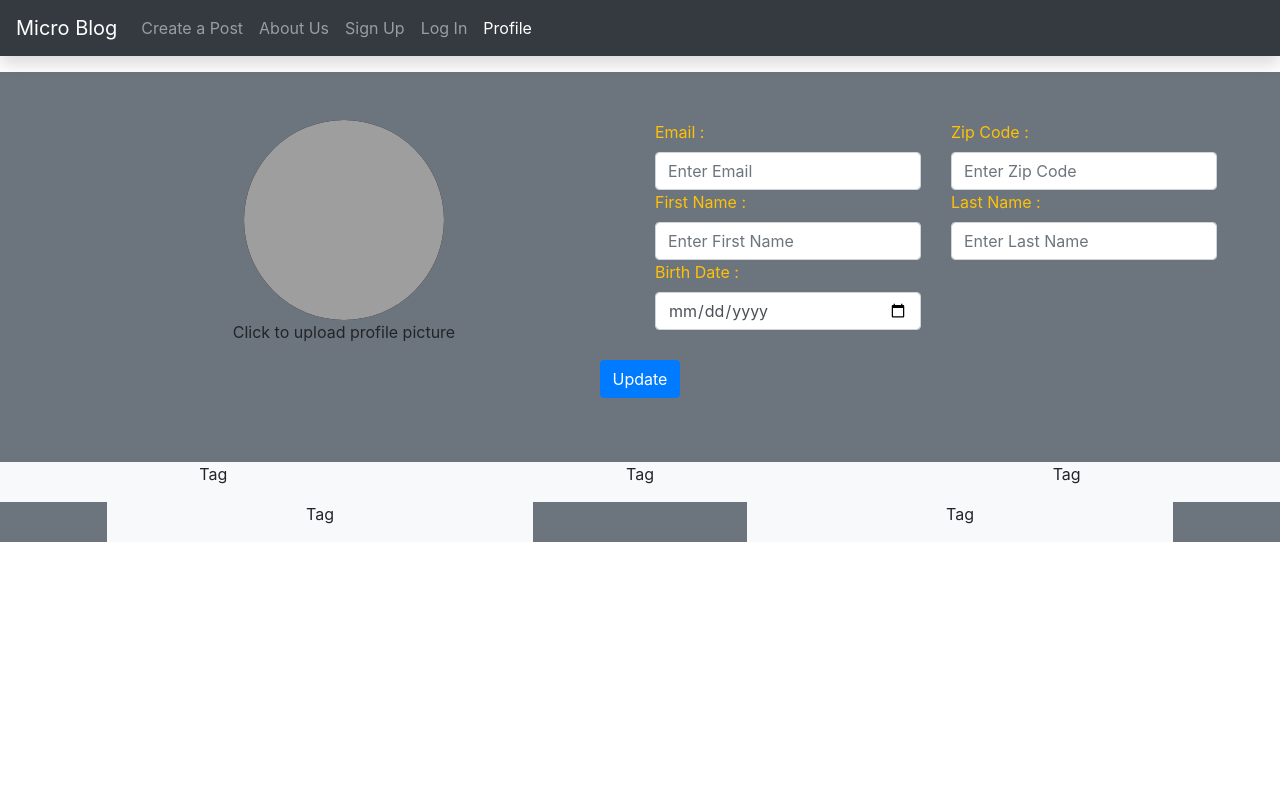
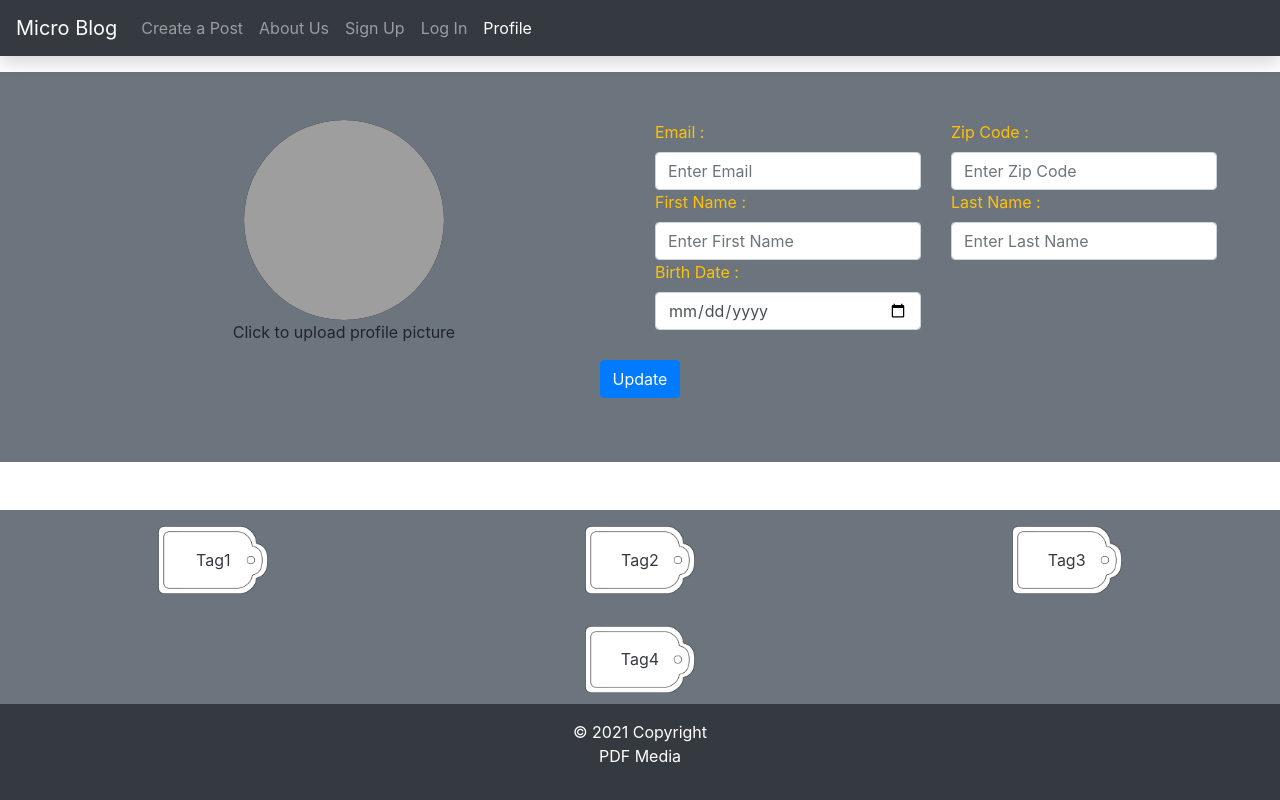
Before and after one commit to CUNYTechPrep/project-starter, a React (Create React App) app in the folder client/: page /profile in a window 1280 px wide. Built offline with nearby package versions, Linux system fonts and the light colour scheme; no server answers; grey boxes are pictures that could not be loaded; what react-geocode would draw is missing.

Commit message:
added props to tags

```diff
--- a/client/package.json
+++ b/client/package.json
@@ -5,7 +5,7 @@
   "dependencies": {
     "@react-google-maps/api": "^2.1.1",
     "dotenv": "^8.2.0",
-    "firebase": "^8.4.3",
+    "firebase": "^8.5.0",
     "react": "^16.14.0",
     "react-dom": "^16.14.0",
     "react-geocode": "^0.2.3",
--- a/client/src/App.js
+++ b/client/src/App.js
@@ -1,5 +1,4 @@
 import React, { useState } from 'react';
-import { Button } from './components/Button';
 import Dropdown from './components/Dropdown';
 import {
   BrowserRouter as Router,
--- a/client/src/components/Tag.css
+++ b/client/src/components/Tag.css
@@ -16,3 +16,11 @@
     width: 110px;
     height: auto;
 }
+
+img:hover{
+    filter: brightness(50%);
+}
+
+.centered:hover{
+    filter: brightness(50%);
+}
--- a/client/src/pages/Profile.js
+++ b/client/src/pages/Profile.js
@@ -1,4 +1,6 @@
 import React from 'react';
+import Footer from '../components/Footer';
+import Tag from '../components/Tag';
 import { Redirect } from 'react-router-dom';
 import '../Form.css'
 
@@ -63,31 +65,33 @@ function ProfilePage(props) {
     );
 }
 
-function Tags(props){
+function Tags(props) {
 
     return (
 
+        <div className="tag-section my-5">
             <div className='row justify-content-around bg-secondary'>
 
-                <div className='col-md-4 bg-light'>
-                    <p>Tag</p>
+                <div className='col-md-4 p-3'>
+                    <Tag category='Tag1'/>
                 </div>
 
-                <div className='col-md-4 bg-light'>
-                    <p>Tag</p>
-                </div>
-                <div className='col-md-4 bg-light'>
-                    <p>Tag</p>
-                </div>
-                <div className='col-md-4 bg-light'>
-                    <p>Tag</p>
-                </div>
-                <div className='col-md-4 bg-light'>
-                    <p>Tag</p>
+                <div className='col-md-4 p-3'>
+                    <Tag category='Tag2'/>
                 </div>
 
+                <div className='col-md-4 p-3'>
+                    <Tag category='Tag3'/>
+                </div>
+
+                <div className='col-md-4 p-3'>
+                    <Tag category='Tag4'/>
+                </div>
+
+
+
             </div>
-
+        </div>
     )
 }
 
@@ -98,6 +102,7 @@ class Profile extends React.Component {
             <div>
                 <ProfilePage />
                 <Tags />
+                <Footer />
             </div>
         )
     }
```
Also changed, not shown: 1 other file (tests, documents, lock files or other folders).
